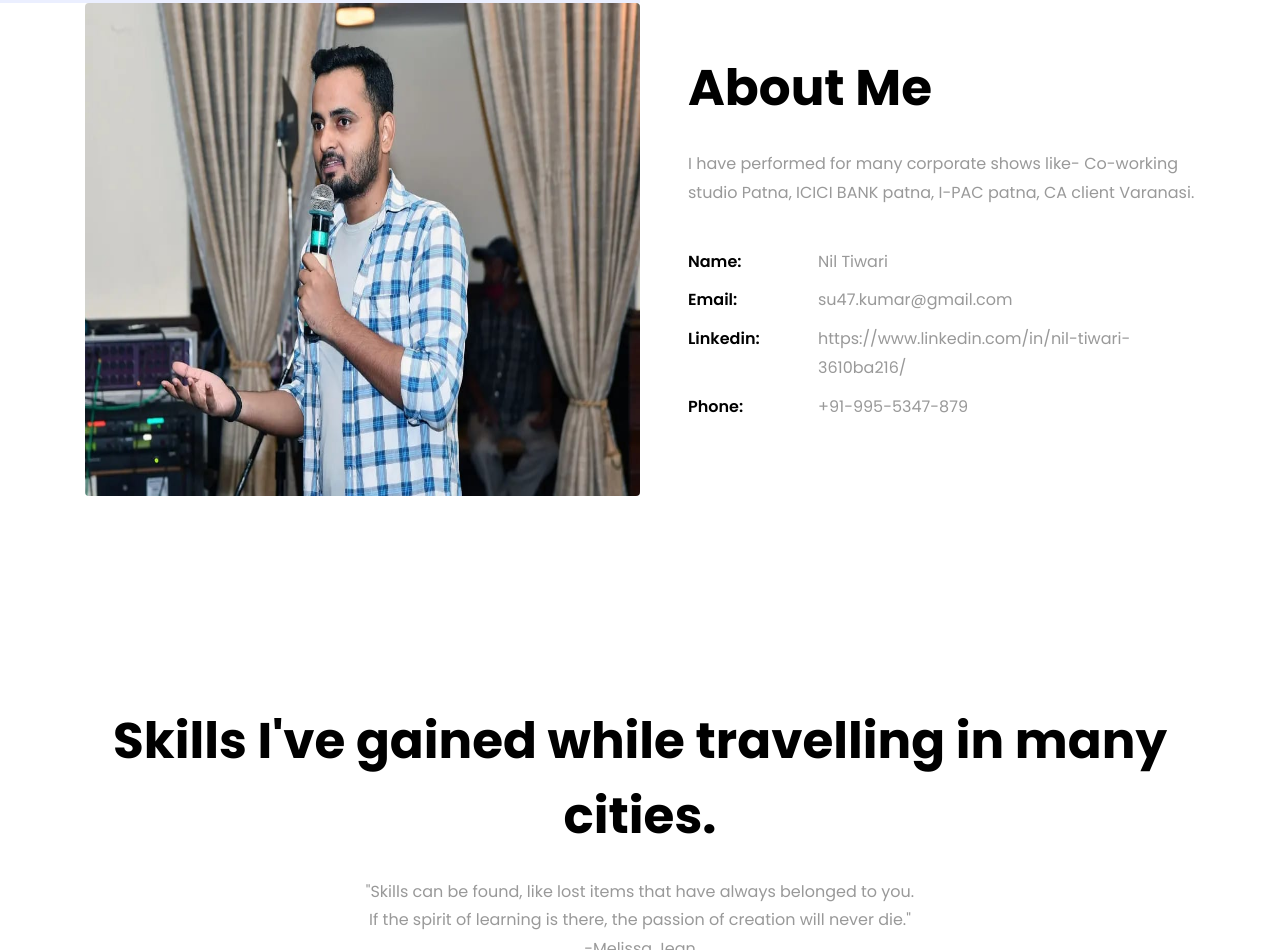
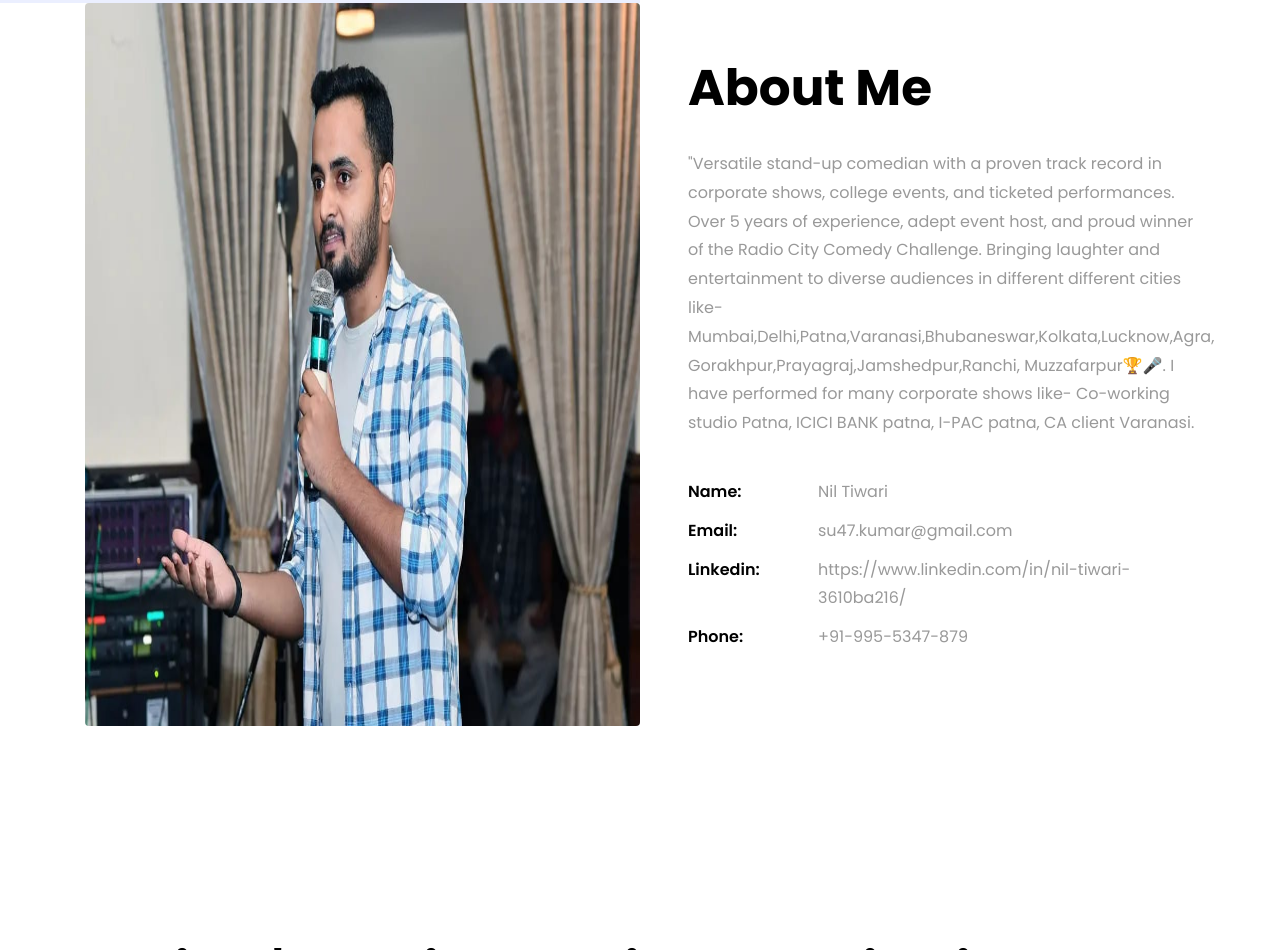
Before and after one commit to ratankumar19/nil-protfolio, a plain HTML site: page index.html in a window 1280 px wide. Shown: the part 797-1747 px from the top of the page. Drawn offline with Linux system fonts and the light colour scheme; files whose address does not match are found by name.

Commit message:
Update index.html
3rd update

```diff
--- a/index.html
+++ b/index.html
@@ -84,7 +84,7 @@
 		          <div class="col-md-12 heading-section ftco-animate">
 		          	<h1 class="big">About</h1>
 		            <h2 class="mb-4">About Me</h2>
-		            <p>
+		            <p>"Versatile stand-up comedian with a proven track record in corporate shows, college events, and ticketed performances. Over 5 years of experience, adept event host, and proud winner of the Radio City Comedy Challenge. Bringing laughter and entertainment to diverse audiences in different different cities like- Mumbai,Delhi,Patna,Varanasi,Bhubaneswar,Kolkata,Lucknow,Agra, Gorakhpur,Prayagraj,Jamshedpur,Ranchi, Muzzafarpur🏆🎤.
 	I have performed for many corporate shows like- Co-working studio Patna,
 ICICI BANK patna,
 I-PAC patna,
```
